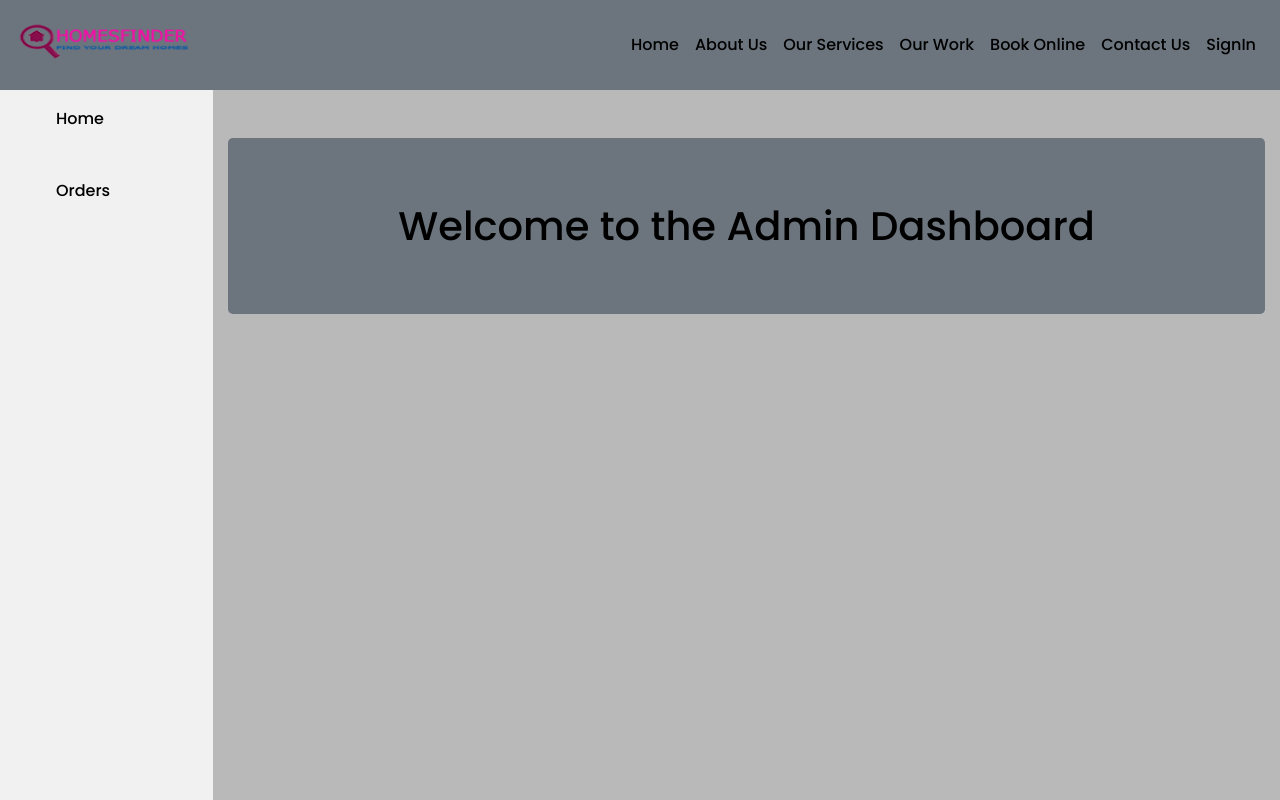
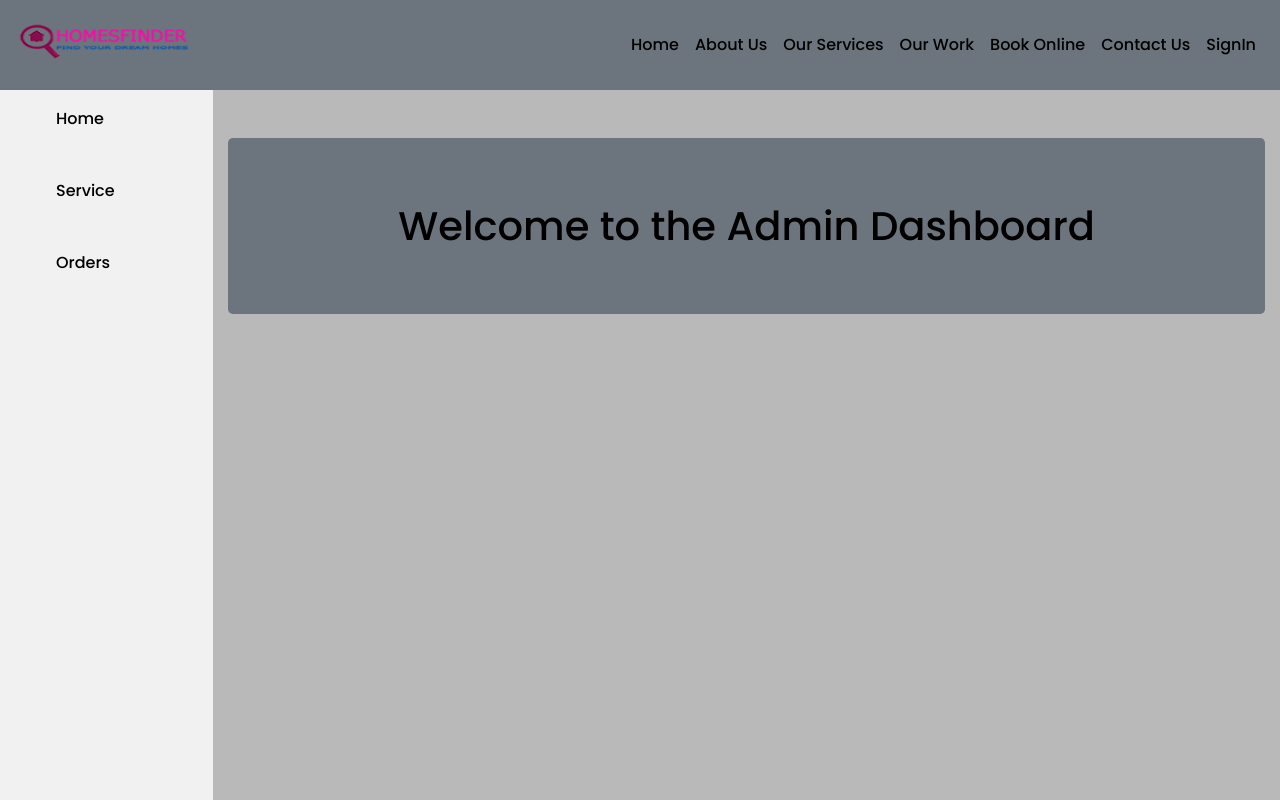
Before and after one commit to Azim-Ahmed/homes-finder-client, a Next.js app: page /dashboard/home in a window 1280 px wide. Built offline with nearby package versions, Linux system fonts and the light colour scheme.

Commit message:
testing purpose

```diff
--- a/src/Components/Layout/index.jsx
+++ b/src/Components/Layout/index.jsx
@@ -33,7 +33,6 @@ const Layout = (props) => {
         <Container fluid>
           <Row>
             <Col md={2} className={styles.sidebar}>
-              {admin && (
               <ul>
                 <li>
                   <Link href={`/dashboard/home`}>
@@ -51,7 +50,7 @@ const Layout = (props) => {
                   </Link>
                 </li>
               </ul>
-              )}
+              {/*
               {!admin && (
                 <ul>
                   <li>
@@ -65,7 +64,7 @@ const Layout = (props) => {
                     </Link>
                   </li>
                 </ul>
-              )}
+              )} */}
             </Col>
             <Col md={10} className={styles.LayoutChildrenSection}>
               {props.children}
--- a/src/Components/ServicesFirst/index.jsx
+++ b/src/Components/ServicesFirst/index.jsx
@@ -1,5 +1,4 @@
 import { Button, Card, Col, Container, Row } from 'react-bootstrap';
-import FakeData from '../practiceData';
 import styles from '../../styles/ServiceFirst.module.css';
 import Link from 'next/link';
 
```
Also changed, not shown: src/pages/book/[id].js (+1 -49 lines). Lines whose indentation alone changed are shown as unchanged.
